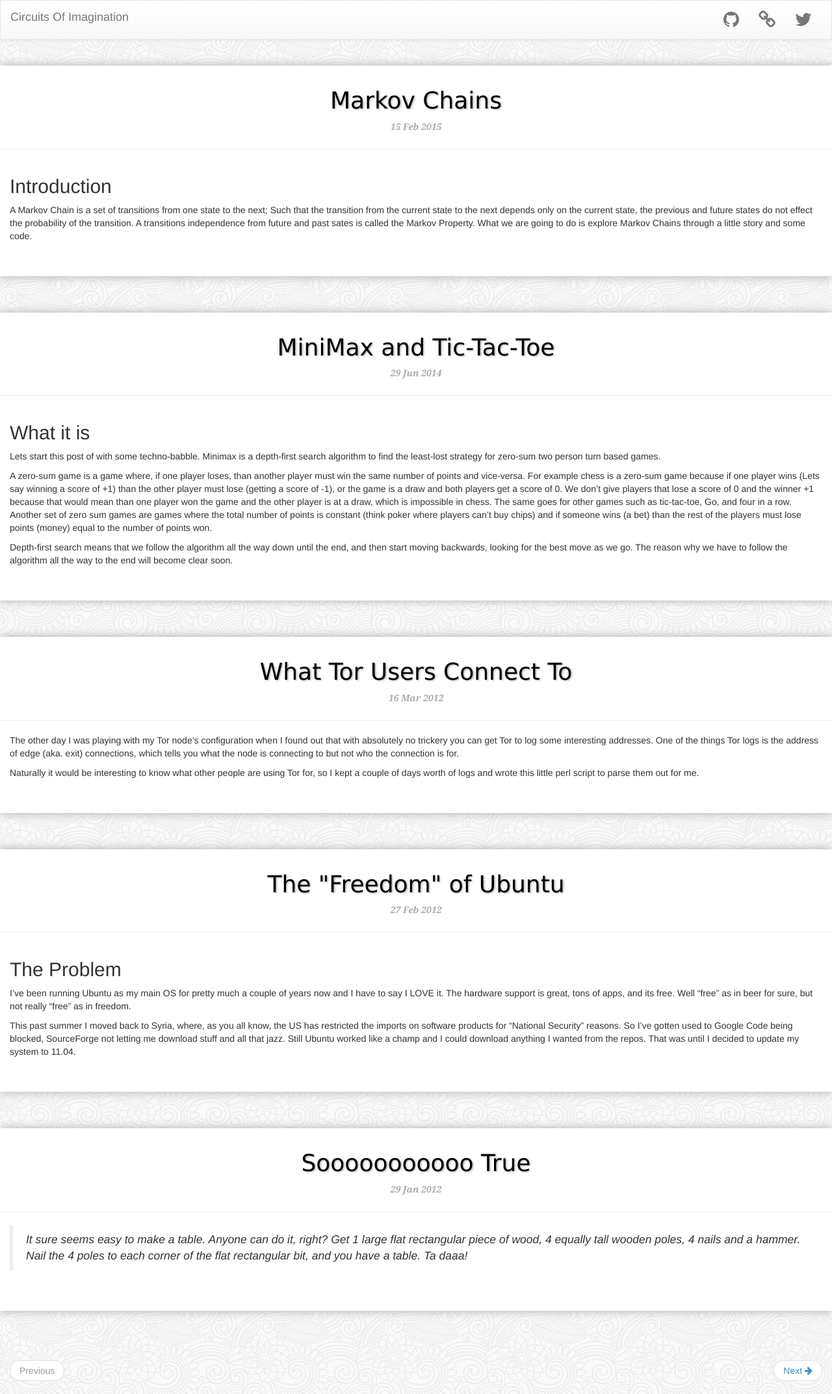
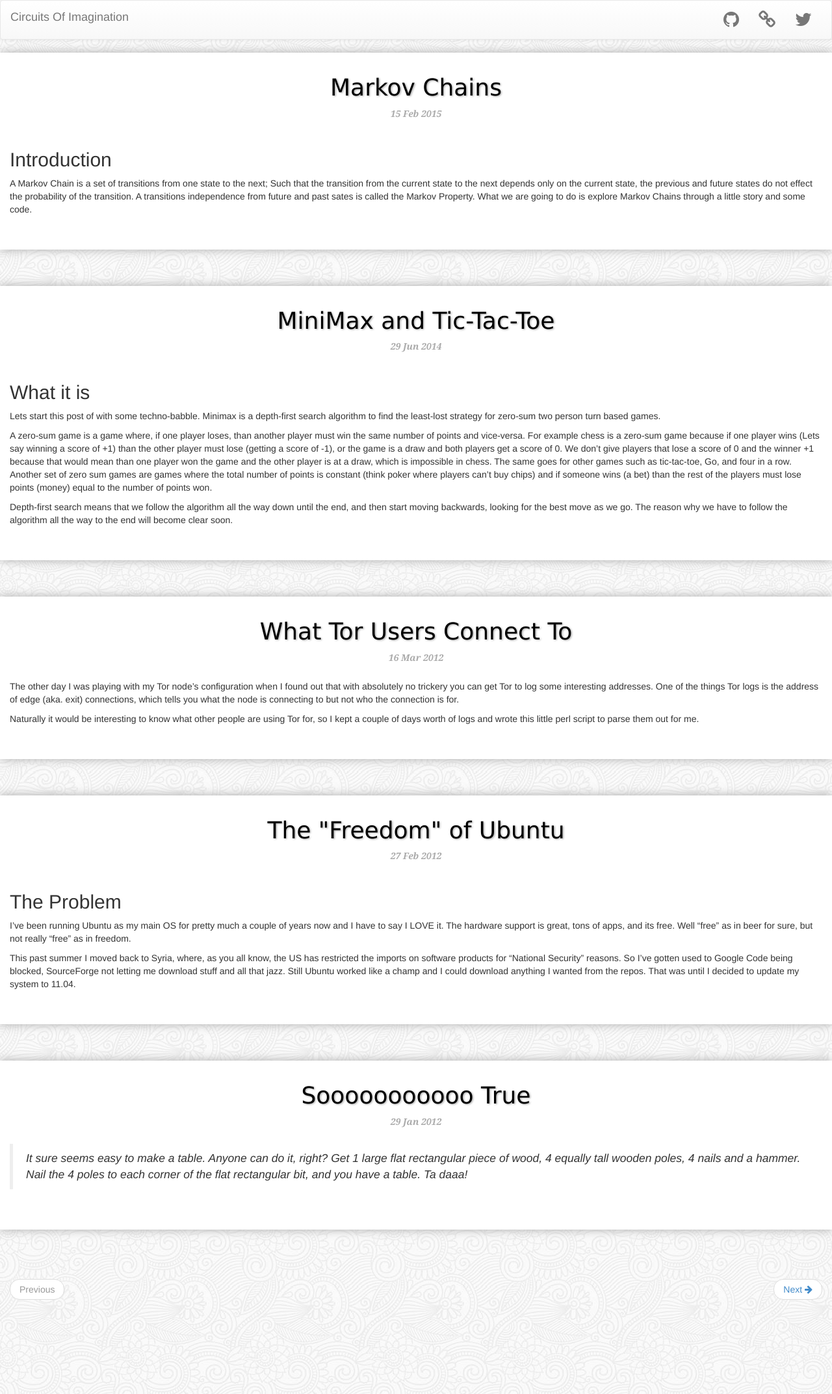
Before and after one commit to tantalum/tantalum.github.io, a Jekyll site: the page built from index.html, in a window 1280 px wide. Shown: the whole page at 65% size. Built offline with Jekyll 4.4.1, drawn with Linux system fonts in a browser that asks for light colours; nearby versions of some CDN libraries; Markdown is read by kramdown in place of the engine named in the settings; the list of posts is cut into pages by our own code; comment, search, counter and statistics services are not loaded.

Commit message:
Better print styles

```diff
--- a/_layouts/post.html
+++ b/_layouts/post.html
@@ -2,7 +2,7 @@
 layout: default
 ---
 <section class="post">
-  <div class="post-meta page-header">
+  <div class="post-meta">
     <a href="{{ page.url }}"><h1 class="post-meta-title">{{ page.title }}</h1></a>
     <p class="post-meta-date">{{ page.date | date_to_string }}</p>
   </div>
--- a/css/print.css
+++ b/css/print.css
@@ -1,6 +1,7 @@
 .post {
     page-break-after: always;
 }
+
 .post.panel-default {
     border: none;
 }
@@ -12,3 +13,7 @@
 .disqus {
     display: none !important;
 }
+
+.paginator-bar {
+	display: none;
+}
--- a/index.html
+++ b/index.html
@@ -5,7 +5,7 @@
 
 {% for post in paginator.posts %}
 <section class="post">
-    <div class="post-meta page-header">
+    <div class="post-meta">
         <a href="{{ post.url }}"><h1 class="post-meta-title">{{ post.title }}</h1></a>
 	      <p class="post-meta-date">{{ post.date | date_to_string }}</p>
     </div>
```
